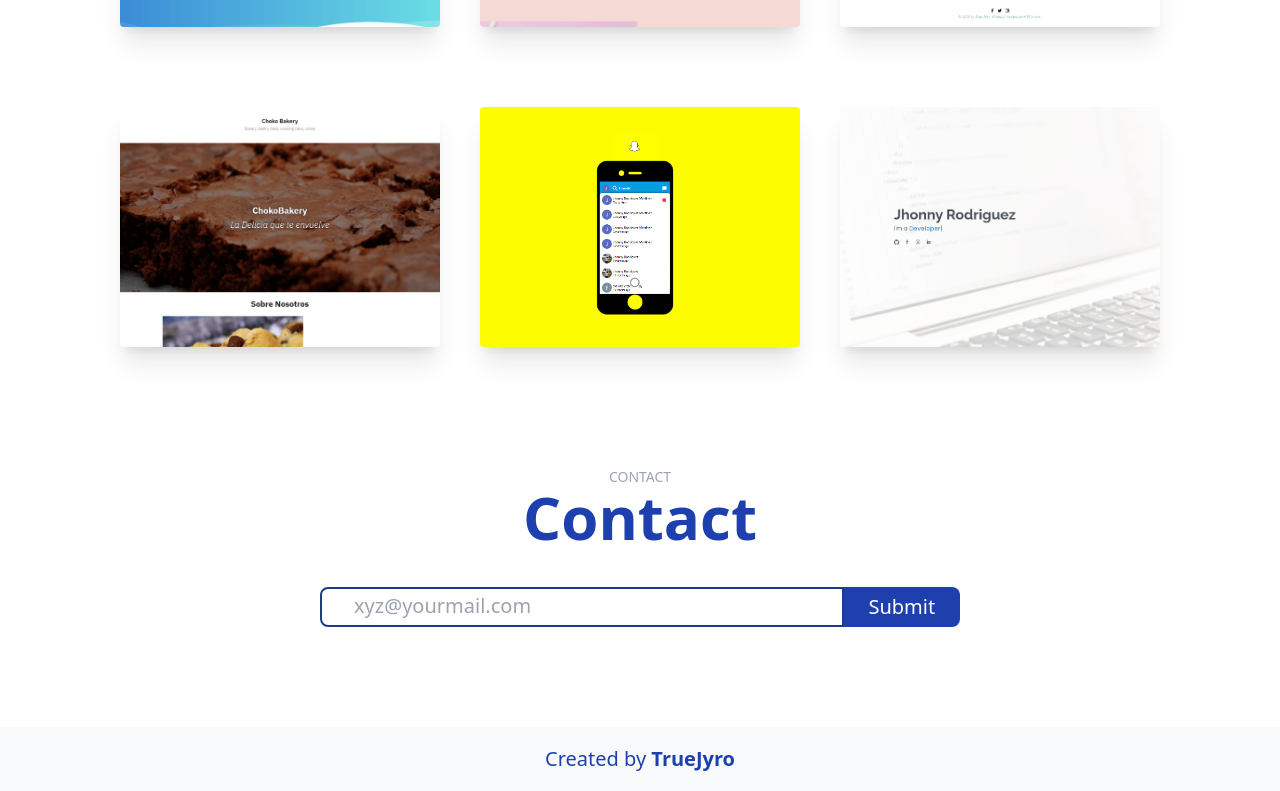
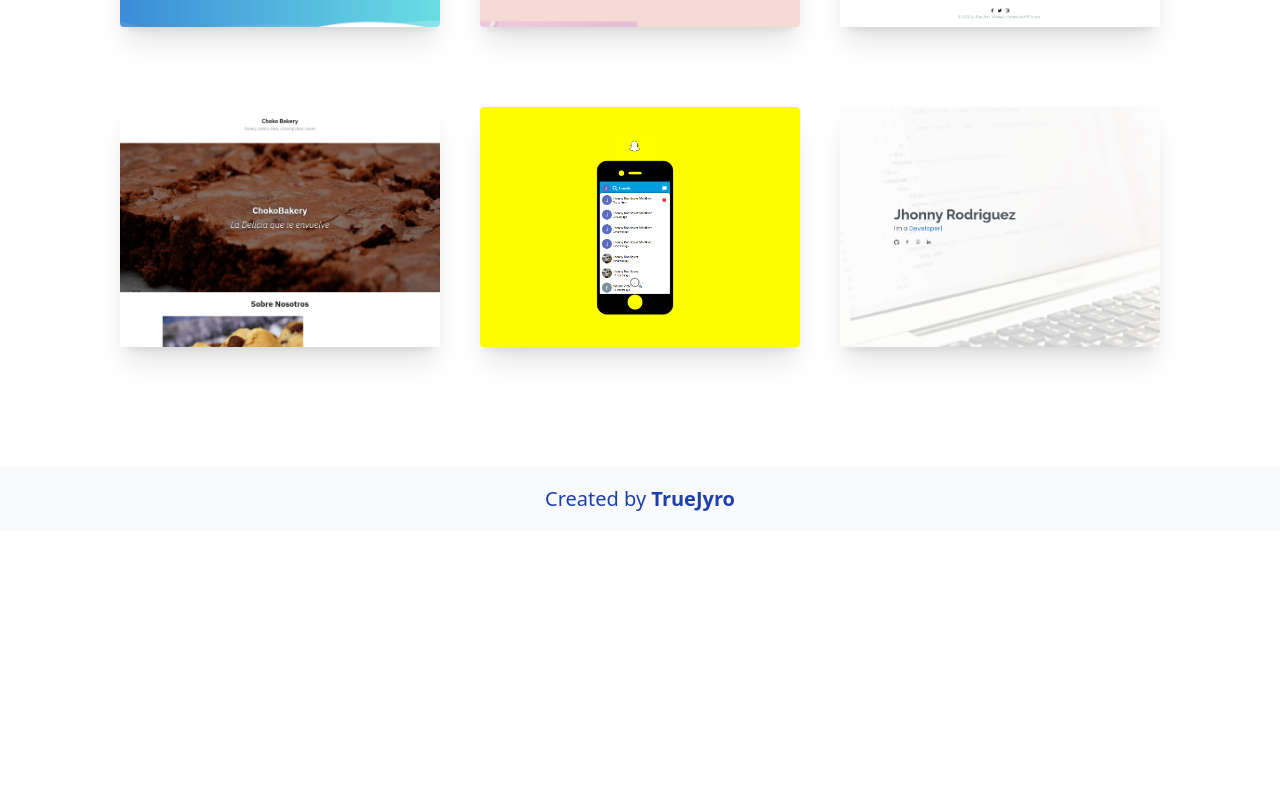
Before and after one commit to Jyro77/next-portfolio, a Next.js app: page / in a window 1280 px wide. Shown: the part 1949-2740 px from the top of the page. After the commit the page ends 2480 px from the top, so only its background shows below. Built offline with nearby package versions, Linux system fonts and the light colour scheme.

Commit message:
form 1.0.3
form issue dont fixed yet
contact section removed

```diff
--- a/pages/index.js
+++ b/pages/index.js
@@ -4,7 +4,6 @@ import Footer from "../components/Footer";
 import HomePage from "./homePage";
 import Services from "./services";
 import Work from "./works";
-import Contact from "./contact";
 
 export default function Home() {
     return (
@@ -21,7 +20,6 @@ export default function Home() {
             <HomePage />
             <Services />
             <Work />
-            <Contact />
             <Footer />
         </div>
     );
--- a/utils/extras.js
+++ b/utils/extras.js
@@ -32,4 +32,7 @@
 /*
 import Clients from "./clients";
 <Clients />
+
+import Contact from "./contact";
+<Contact />
 */
```
